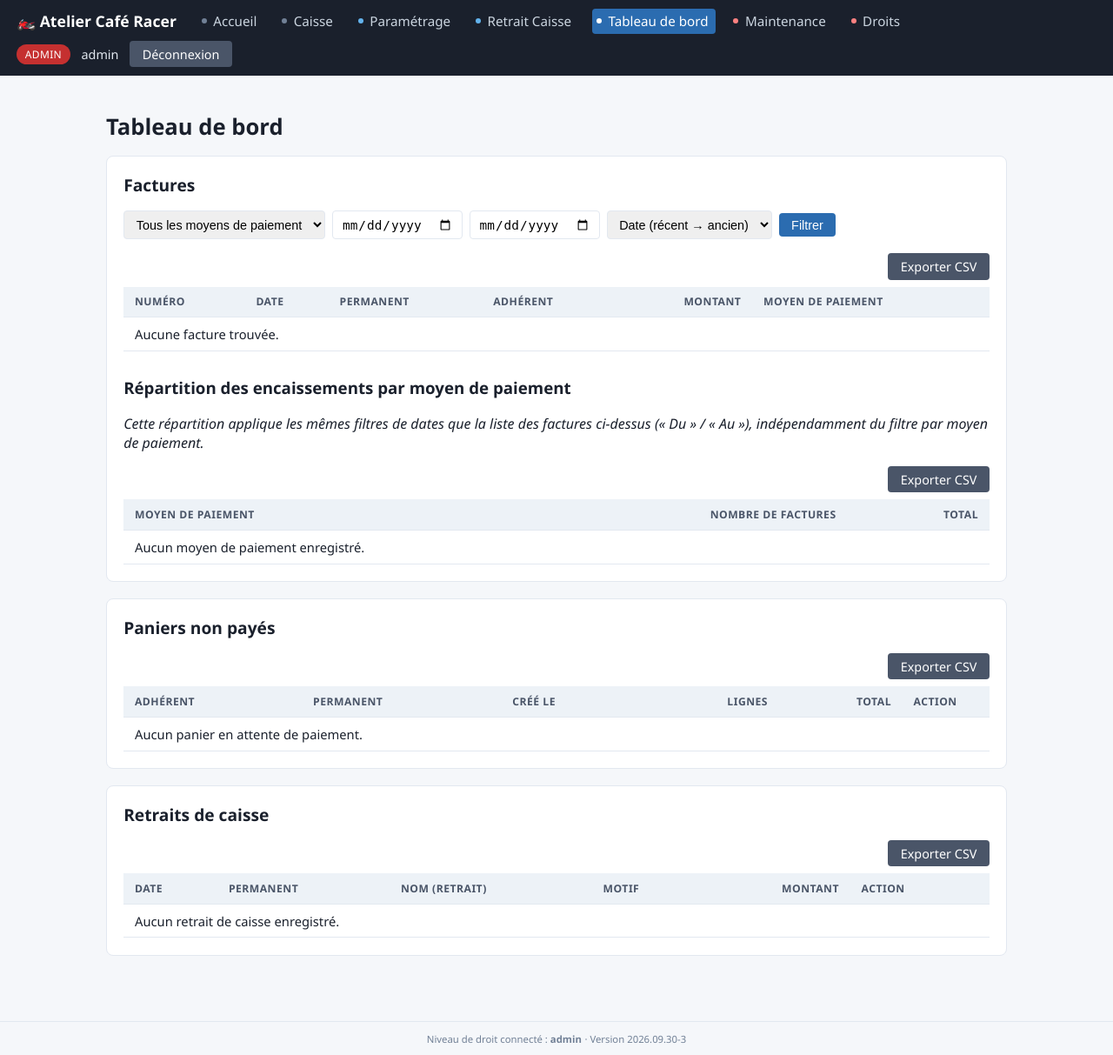
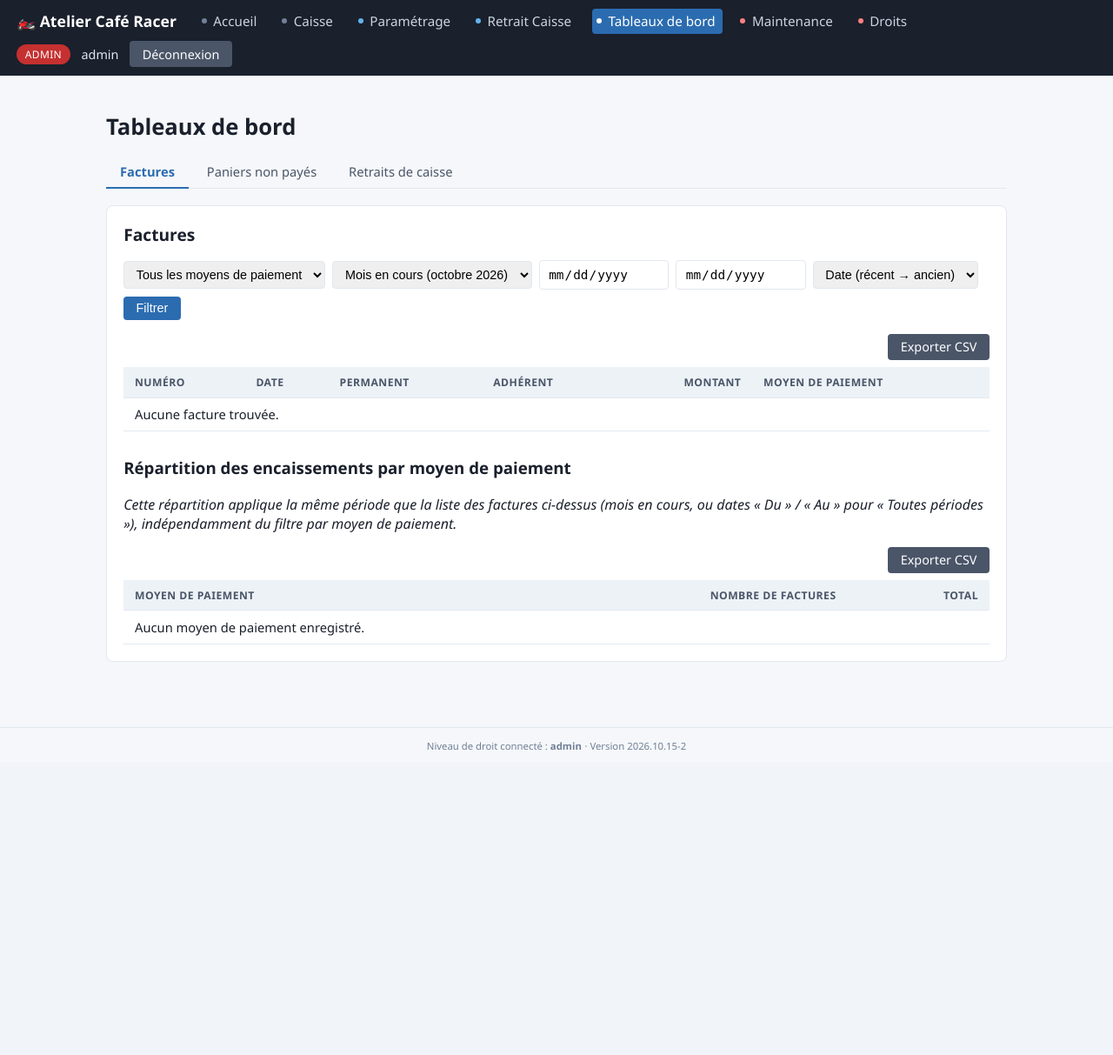
Before and after one commit to bse11jd/atelierPy, a Flask app: page /tableau-de-bord in a window 1280 px wide. Shown: the whole page at 87% size. After the commit the page ends 862 px from the top, so only its background shows below. Run offline with Flask 3, Linux system fonts and the light colour scheme; a user stored in the database is signed in.

Commit message:
tableau de bord modifié

```diff
--- a/APP/models.py
+++ b/APP/models.py
@@ -85,7 +85,7 @@ class PaymentMethod(db.Model):
 
 
 class Invoice(db.Model):
-    """Factures issues de la CAISSE, consultables depuis le TABLEAU DE BORD."""
+    """Factures issues de la CAISSE, consultables depuis les TABLEAUX DE BORD."""
 
     __tablename__ = "invoices"
 
@@ -184,7 +184,7 @@ class Panier(db.Model):
                    (nom d'adhérent obligatoire, passe alors en 'en_attente').
     - en_attente : panier nommé et sauvegardé pour plus tard, en attente
                    d'encaissement (ou de complément), consultable depuis la
-                   liste des paniers en attente / le Tableau de bord.
+                   liste des paniers en attente / les Tableaux de bord.
     - encaisse   : facturé. Reste modifiable (lignes, nom) ; le montant de
                    la facture liée est automatiquement recalculé si les
                    lignes changent après coup.
--- a/APP/version.py
+++ b/APP/version.py
@@ -10,4 +10,4 @@ dernière mise à jour livrée). Affiché en pied de page de chaque écran.
 livraisons le même jour).
 """
 
-VERSION = "2026.09.30-3"
+VERSION = "2026.10.15-2"
--- a/ROUTES/retrait_caisse.py
+++ b/ROUTES/retrait_caisse.py
@@ -18,7 +18,7 @@ Le retrait est possible que la permanence soit ouverte ou fermée :
   associée.
 
 L'historique complet des retraits (modification, suppression) est
-consultable depuis l'écran TABLEAU DE BORD.
+consultable depuis l'écran TABLEAUX DE BORD.
 """
 
 from flask import Blueprint, render_template, request, redirect, url_for, flash
--- a/ROUTES/tableau_de_bord.py
+++ b/ROUTES/tableau_de_bord.py
@@ -2,8 +2,15 @@
 """
 ROUTES/tableau_de_bord.py
 ---------------------------
-Écran TABLEAU DE BORD - réservé aux super-utilisateurs et admins.
+Écran TABLEAUX DE BORD - réservé aux super-utilisateurs et admins.
+Un seul onglet dans le bandeau haut ; les 3 tableaux sont des pages distinctes
+reliées par une sous-navigation en page (_tableau_de_bord_sousnav.html) :
+  /tableau-de-bord                      -> Factures (+ répartition par moyen de paiement)
+  /tableau-de-bord/paniers-non-payes    -> Paniers non payés
+  /tableau-de-bord/retraits             -> Retraits de caisse
 - Liste des factures avec filtre, tri, pagination (50 par page) et export CSV.
+  Filtre de période : « Mois en cours » (par défaut) ou « Toutes périodes » ; les
+  dates Du / Au ne s'appliquent que pour « Toutes périodes ».
   Affiche le permanent (celui qui a ouvert la permanence) et l'adhérent facturé.
 - Répartition des encaissements par moyen de paiement (mêmes filtres de dates
   que les factures), exportable en CSV.
@@ -18,20 +25,41 @@ from sqlalchemy import and_
 from utils import role_required, export_to_csv
 from APP.extensions import db
 from APP.models import Invoice, PaymentMethod, Panier, RetraitCaisse
-from APP.temps import bornes_jour_local_utc, formater_local, parse_date_locale
+from APP.temps import (
+    aujourdhui_local, bornes_jour_local_utc, bornes_mois_local_utc,
+    formater_local, libelle_mois, parse_date_locale,
+)
 
 tableau_de_bord_bp = Blueprint("tableau_de_bord", __name__)
 
 FACTURES_PAR_PAGE = 50
 
 
+PERIODE_MOIS = "mois"      # valeur par défaut : mois en cours (heure locale)
+PERIODE_TOUTES = "toutes"  # toutes périodes : les dates Du / Au s'appliquent
+
+
+def _periode():
+    """Période choisie : « mois » (défaut, aussi pour toute valeur inconnue) ou « toutes »."""
+    if request.args.get("periode") == PERIODE_TOUTES:
+        return PERIODE_TOUTES
+    return PERIODE_MOIS
+
+
 def _bornes_dates():
     """
-    Lit les filtres date_debut / date_fin (jours au format AAAA-MM-JJ, en heure
-    locale) et retourne (debut_utc, fin_exclue_utc), None si le filtre est vide
-    ou invalide. Le jour de fin est INCLUS en entier : on filtre sur
-    « date < minuit local du lendemain ».
+    Retourne (debut_utc, fin_exclue_utc) selon le filtre de période (None = pas de borne) :
+
+    - période « mois » (par défaut) : le mois en cours, en heure locale ; les
+      champs Du / Au éventuellement présents dans l'URL sont conservés à l'écran
+      mais IGNORÉS ici ;
+    - période « toutes » : filtres date_debut / date_fin (jours au format
+      AAAA-MM-JJ, en heure locale), None si le champ est vide ou invalide. Le jour
+      de fin est INCLUS en entier : on filtre sur « date < minuit local du lendemain ».
     """
+    if _periode() == PERIODE_MOIS:
+        return bornes_mois_local_utc(aujourdhui_local())
+
     debut = parse_date_locale(request.args.get("date_debut"))
     fin = parse_date_locale(request.args.get("date_fin"))
     debut_utc = bornes_jour_local_utc(debut)[0] if debut else None
@@ -117,9 +145,6 @@ def tableau_de_bord():
 
     moyens_paiement = PaymentMethod.query.order_by(PaymentMethod.nom).all()
 
-    paniers_non_payes = _query_paniers_non_payes().all()
-    retraits = _query_retraits().all()
-
     repartition_moyens = _query_repartition_moyens().all()
     total_general = sum(r.total for r in repartition_moyens)
 
@@ -128,15 +153,33 @@ def tableau_de_bord():
         factures=pagination.items,
         pagination=pagination,
         moyens_paiement=moyens_paiement,
-        paniers_non_payes=paniers_non_payes,
-        retraits=retraits,
         repartition_moyens=repartition_moyens,
         total_general=total_general,
+        periode=_periode(),
+        mois_en_cours=libelle_mois(aujourdhui_local()),
         args=request.args,
         page_url=lambda n: url_for(
             "tableau_de_bord.tableau_de_bord",
             **{**request.args.to_dict(), "page": n},
         ),
+    )
+
+
+@tableau_de_bord_bp.route("/tableau-de-bord/paniers-non-payes")
+@role_required("super_utilisateur")
+def tableau_de_bord_paniers():
+    return render_template(
+        "tableau_de_bord_paniers.html",
+        paniers_non_payes=_query_paniers_non_payes().all(),
+    )
+
+
+@tableau_de_bord_bp.route("/tableau-de-bord/retraits")
+@role_required("super_utilisateur")
+def tableau_de_bord_retraits():
+    return render_template(
+        "tableau_de_bord_retraits.html",
+        retraits=_query_retraits().all(),
     )
 
 
@@ -233,7 +276,7 @@ def tableau_de_bord_retrait_modifier(retrait_id):
 
     if not nom_personne or not motif:
         flash("Le nom de la personne et le motif sont obligatoires.", "danger")
-        return redirect(url_for("tableau_de_bord.tableau_de_bord"))
+        return redirect(url_for("tableau_de_bord.tableau_de_bord_retraits"))
 
     try:
         montant_val = float(montant.replace(",", "."))
@@ -242,14 +285,14 @@ def tableau_de_bord_retrait_modifier(retrait_id):
 
     if montant_val <= 0:
         flash("Le montant du retrait doit être supérieur à 0.", "danger")
-        return redirect(url_for("tableau_de_bord.tableau_de_bord"))
+        return redirect(url_for("tableau_de_bord.tableau_de_bord_retraits"))
 
     retrait.nom_personne = nom_personne
     retrait.motif = motif
     retrait.montant = montant_val
     db.session.commit()
     flash("Retrait mis à jour.", "success")
-    return redirect(url_for("tableau_de_bord.tableau_de_bord"))
+    return redirect(url_for("tableau_de_bord.tableau_de_bord_retraits"))
 
 
 @tableau_de_bord_bp.route("/tableau-de-bord/retrait/<int:retrait_id>/supprimer", methods=["POST"])
@@ -259,4 +302,4 @@ def tableau_de_bord_retrait_supprimer(retrait_id):
     db.session.delete(retrait)
     db.session.commit()
     flash("Retrait supprimé.", "info")
-    return redirect(url_for("tableau_de_bord.tableau_de_bord"))
+    return redirect(url_for("tableau_de_bord.tableau_de_bord_retraits"))
--- a/static/css/style.css
+++ b/static/css/style.css
@@ -176,15 +176,15 @@ input[type=text], input[type=password], input[type=number], input[type=date], se
 .flash-warning { background: #fffaf0; color: var(--couleur-warning); border: 1px solid #fbd38d; }
 .flash-info { background: #ebf8ff; color: var(--couleur-info); border: 1px solid #90cdf4; }
 
-/* Sous-navigation en page de l'écran Paramétrage (Catégories / Catalogue / Moyens de Paiement) */
-.sousnav-parametrage {
+/* Sous-navigation en page (écrans Paramétrage et Tableau de bord) */
+.sousnav-page {
     display: flex;
     gap: 0.3rem;
     flex-wrap: wrap;
     border-bottom: 1px solid var(--couleur-bordure);
     margin-bottom: 1.2rem;
 }
-.sousnav-parametrage a {
+.sousnav-page a {
     padding: 0.5rem 1rem;
     text-decoration: none;
     color: #4a5568;
@@ -192,8 +192,8 @@ input[type=text], input[type=password], input[type=number], input[type=date], se
     border-bottom: 2px solid transparent;
     margin-bottom: -1px;
 }
-.sousnav-parametrage a:hover { color: var(--couleur-primaire); }
-.sousnav-parametrage a.actif {
+.sousnav-page a:hover { color: var(--couleur-primaire); }
+.sousnav-page a.actif {
     color: var(--couleur-primaire);
     border-bottom-color: var(--couleur-primaire);
     font-weight: 600;
--- a/templates/_parametrage_sousnav.html
+++ b/templates/_parametrage_sousnav.html
@@ -2,7 +2,7 @@
    Volontairement pas de sous-menu au niveau du bandeau : les 3 écrans restent
    des pages/routes séparées, seule cette barre à l'intérieur de la page permet
    de passer de l'une à l'autre. #}
-<nav class="sousnav-parametrage">
+<nav class="sousnav-page">
     <a href="{{ url_for('categories.categories') }}"
        class="{{ 'actif' if request.endpoint and request.endpoint.startswith('categories.') else '' }}">Catégories</a>
     <a href="{{ url_for('catalogue.catalogue') }}"
--- /dev/null
+++ b/templates/_tableau_de_bord_sousnav.html
@@ -0,0 +1,11 @@
+{# Sous-navigation DANS LA PAGE pour l'onglet "Tableaux de bord" du bandeau haut
+   (même principe que _parametrage_sousnav.html : pas de sous-menu dans le
+   bandeau, chaque tableau est une page/route séparée). #}
+<nav class="sousnav-page">
+    <a href="{{ url_for('tableau_de_bord.tableau_de_bord') }}"
+       class="{{ 'actif' if request.endpoint == 'tableau_de_bord.tableau_de_bord' else '' }}">Factures</a>
+    <a href="{{ url_for('tableau_de_bord.tableau_de_bord_paniers') }}"
+       class="{{ 'actif' if request.endpoint == 'tableau_de_bord.tableau_de_bord_paniers' else '' }}">Paniers non payés</a>
+    <a href="{{ url_for('tableau_de_bord.tableau_de_bord_retraits') }}"
+       class="{{ 'actif' if request.endpoint == 'tableau_de_bord.tableau_de_bord_retraits' else '' }}">Retraits de caisse</a>
+</nav>
--- a/templates/base.html
+++ b/templates/base.html
@@ -27,8 +27,8 @@
                class="menu-super_utilisateur {{ 'actif' if request.endpoint == 'retrait_caisse.retrait_caisse' else '' }}"
                title="Réservé aux super-utilisateurs et admins">Retrait Caisse</a>
             <a href="{{ url_for('tableau_de_bord.tableau_de_bord') }}"
-               class="menu-super_utilisateur {{ 'actif' if request.endpoint == 'tableau_de_bord.tableau_de_bord' else '' }}"
-               title="Réservé aux super-utilisateurs et admins">Tableau de bord</a>
+               class="menu-super_utilisateur {{ 'actif' if request.endpoint and request.endpoint.startswith('tableau_de_bord.') else '' }}"
+               title="Réservé aux super-utilisateurs et admins">Tableaux de bord</a>
             {% endif %}
 
             {% if current_role == 'admin' %}
--- a/templates/retrait_caisse.html
+++ b/templates/retrait_caisse.html
@@ -37,5 +37,5 @@
 </div>
 
 <p><em>L'historique complet des retraits est consultable depuis l'écran
-    <a href="{{ url_for('tableau_de_bord.tableau_de_bord') }}">Tableau de bord</a>.</em></p>
+    <a href="{{ url_for('tableau_de_bord.tableau_de_bord_retraits') }}">Tableaux de bord</a>.</em></p>
 {% endblock %}
--- a/templates/tableau_de_bord.html
+++ b/templates/tableau_de_bord.html
@@ -1,8 +1,9 @@
 {% extends "base.html" %}
-{% block titre %}Tableau de bord{% endblock %}
+{% block titre %}Tableaux de bord - Factures{% endblock %}
 
 {% block contenu %}
-<h1>Tableau de bord</h1>
+<h1>Tableaux de bord</h1>
+{% include "_tableau_de_bord_sousnav.html" %}
 
 <div class="carte">
     <h2 style="margin-top:0;">Factures</h2>
@@ -13,8 +14,15 @@
             <option value="{{ m.id }}" {{ 'selected' if args.get('moyen_paiement_id')|string == m.id|string }}>{{ m.nom }}</option>
             {% endfor %}
         </select>
-        <input type="date" name="date_debut" value="{{ args.get('date_debut', '') }}" placeholder="Du">
-        <input type="date" name="date_fin" value="{{ args.get('date_fin', '') }}" placeholder="Au">
+        <select name="periode" id="filtre-periode" title="Période des factures et de la répartition">
+            <option value="mois" {{ 'selected' if periode == 'mois' }}>Mois en cours ({{ mois_en_cours }})</option>
+            <option value="toutes" {{ 'selected' if periode == 'toutes' }}>Toutes périodes</option>
+        </select>
+        {# Dates conservées dans le formulaire, mais actives uniquement pour « Toutes périodes » #}
+        <input type="date" name="date_debut" id="filtre-date-debut" value="{{ args.get('date_debut', '') }}" placeholder="Du"
+               class="{{ 'champ-inactif' if periode != 'toutes' }}" {{ 'readonly tabindex=-1' if periode != 'toutes' }}>
+        <input type="date" name="date_fin" id="filtre-date-fin" value="{{ args.get('date_fin', '') }}" placeholder="Au"
+               class="{{ 'champ-inactif' if periode != 'toutes' }}" {{ 'readonly tabindex=-1' if periode != 'toutes' }}>
         <select name="tri">
             <option value="date_desc" {{ 'selected' if args.get('tri', 'date_desc') == 'date_desc' }}>Date (récent → ancien)</option>
             <option value="date_asc" {{ 'selected' if args.get('tri') == 'date_asc' }}>Date (ancien → récent)</option>
@@ -66,8 +74,9 @@
     {% endif %}
 
     <h3 style="margin-top:1.8rem;">Répartition des encaissements par moyen de paiement</h3>
-    <p><em>Cette répartition applique les mêmes filtres de dates que la liste des factures ci-dessus
-        (« Du » / « Au »), indépendamment du filtre par moyen de paiement.</em></p>
+    <p><em>Cette répartition applique la même période que la liste des factures ci-dessus
+        (mois en cours, ou dates « Du » / « Au » pour « Toutes périodes »), indépendamment
+        du filtre par moyen de paiement.</em></p>
 
     <div class="table-toolbar">
         <a class="btn btn-logout" href="{{ url_for('tableau_de_bord.tableau_de_bord_repartition_export', **args) }}">Exporter CSV</a>
@@ -100,85 +109,4 @@
     </table>
     </div>
 </div>
-
-<div class="carte">
-    <h2 style="margin-top:0;">Paniers non payés</h2>
-    <div class="table-toolbar">
-        <a class="btn btn-logout" href="{{ url_for('tableau_de_bord.tableau_de_bord_paniers_non_payes_export') }}">Exporter CSV</a>
-    </div>
-    <div class="table-scroll">
-    <table>
-        <thead>
-            <tr>
-                <th>Adhérent</th><th>Permanent</th><th class="col-nowrap">Créé le</th>
-                <th class="col-num">Lignes</th><th class="col-num">Total</th><th style="width:100px;">Action</th>
-            </tr>
-        </thead>
-        <tbody>
-            {% for p in paniers_non_payes %}
-            <tr>
-                <td>{{ p.nom_adherent }}</td>
-                <td>{{ p.permanence.nom_ouverture if p.permanence else '' }}</td>
-                <td class="col-nowrap">{{ p.date_creation|dt_local('%d/%m/%Y %H:%M') if p.date_creation else '' }}</td>
-                <td class="col-num">{{ p.nb_lignes }}</td>
-                <td class="col-num">{{ "%.2f"|format(p.total) }} €</td>
-                <td><a class="btn btn-editer" href="{{ url_for('caisse.caisse_panier', panier_id=p.id) }}">Ouvrir</a></td>
-            </tr>
-            {% else %}
-            <tr><td colspan="6">Aucun panier en attente de paiement.</td></tr>
-            {% endfor %}
-        </tbody>
-    </table>
-    </div>
-</div>
-
-<div class="carte">
-    <h2 style="margin-top:0;">Retraits de caisse</h2>
-    <div class="table-toolbar">
-        <a class="btn btn-logout" href="{{ url_for('tableau_de_bord.tableau_de_bord_retraits_export') }}">Exporter CSV</a>
-    </div>
-    <div class="table-scroll">
-    <table>
-        <thead>
-            <tr>
-                <th class="col-nowrap">Date</th><th>Permanent</th><th>Nom (retrait)</th><th>Motif</th>
-                <th class="col-num">Montant</th><th style="width:160px;">Action</th>
-            </tr>
-        </thead>
-        <tbody>
-            {% for r in retraits %}
-            <tr id="vue-retrait-{{ r.id }}">
-                <td class="col-nowrap">{{ r.date_retrait|dt_local('%d/%m/%Y %H:%M') if r.date_retrait else '' }}</td>
-                <td>{{ r.permanence.nom_ouverture if r.permanence else '' }}</td>
-                <td>{{ r.nom_personne }}</td>
-                <td>{{ r.motif }}</td>
-                <td class="col-num">{{ "%.2f"|format(r.montant) }} €</td>
-                <td>
-                    <button type="button" class="btn btn-editer" onclick="toggleEdition('retrait-{{ r.id }}')">Modifier</button>
-                    <form method="post" style="display:inline;"
-                          action="{{ url_for('tableau_de_bord.tableau_de_bord_retrait_supprimer', retrait_id=r.id) }}"
-                          onsubmit="return confirm('Supprimer ce retrait ?');">
-                        <button type="submit" class="btn btn-danger">✕</button>
-                    </form>
-                </td>
-            </tr>
-            <tr id="edition-retrait-{{ r.id }}" class="ligne-edition">
-                <td colspan="6">
-                    <form method="post"
-                          action="{{ url_for('tableau_de_bord.tableau_de_bord_retrait_modifier', retrait_id=r.id) }}">
-                        <input type="text" name="nom_personne" value="{{ r.nom_personne }}" required placeholder="Nom">
-                        <input type="text" name="motif" value="{{ r.motif }}" required placeholder="Motif" style="min-width:220px;">
-                        <input type="number" step="0.01" min="0.01" name="montant" value="{{ '%.2f'|format(r.montant) }}" required>
-                        <button type="submit" class="btn btn-primaire">Enregistrer</button>
-                        <button type="button" class="btn btn-annuler" onclick="toggleEdition('retrait-{{ r.id }}')">Annuler</button>
-                    </form>
-                </td>
-            </tr>
-            {% else %}
-            <tr><td colspan="6">Aucun retrait de caisse enregistré.</td></tr>
-            {% endfor %}
-        </tbody>
-    </table>
-    </div>
-</div>
 {% endblock %}
```
Also changed, not shown: APP/temps.py (+28 -0 lines), _DEPLOY_ANDROID/Install-EnModeNavigateur.txt (added, +13 -0 lines), _DEPLOY_ANDROID/requirements4Android.txt (added, +8 -0 lines), templates/tableau_de_bord_paniers.html (added, +38 -0 lines), templates/tableau_de_bord_retraits.html (added, +57 -0 lines), README.md, 1 other file.
